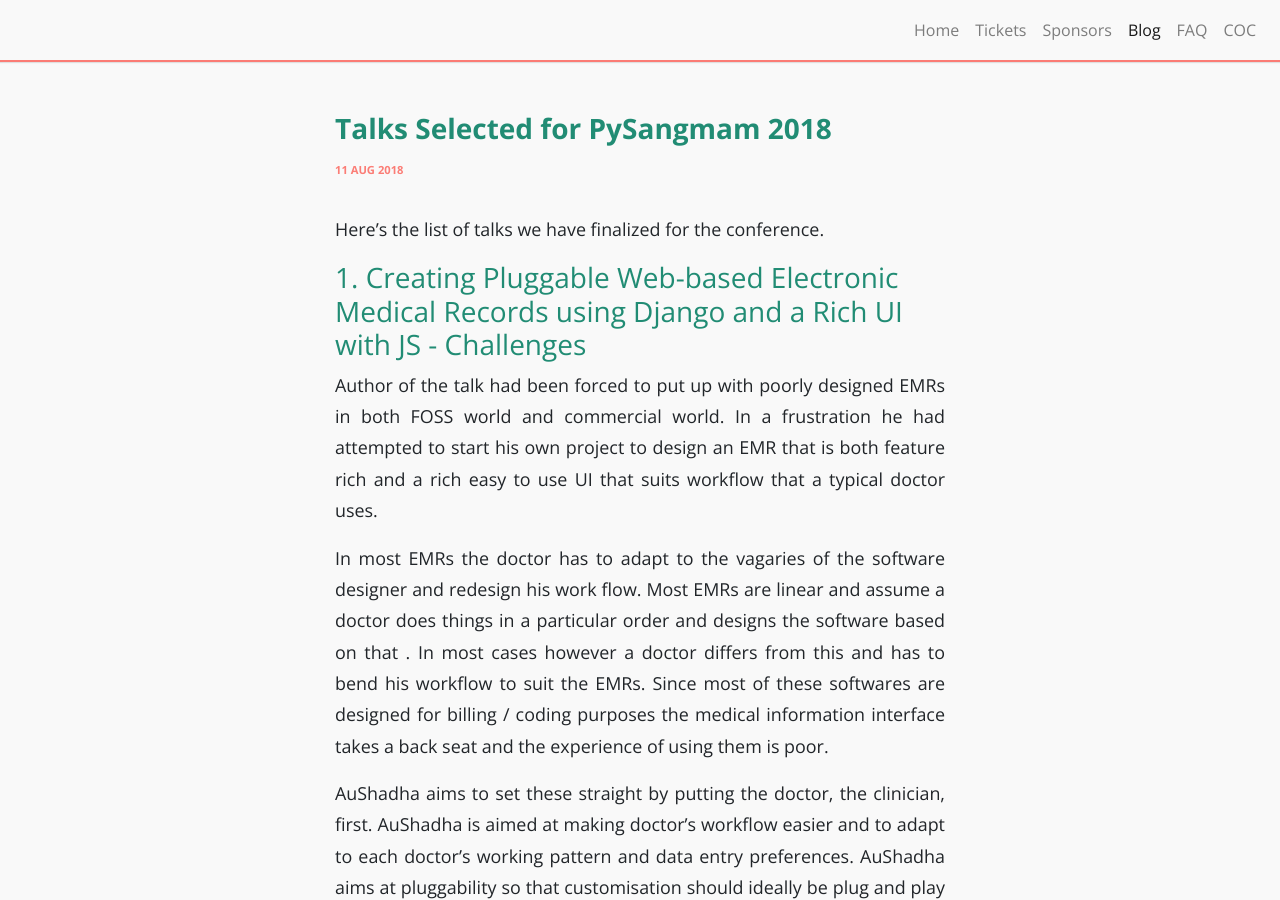
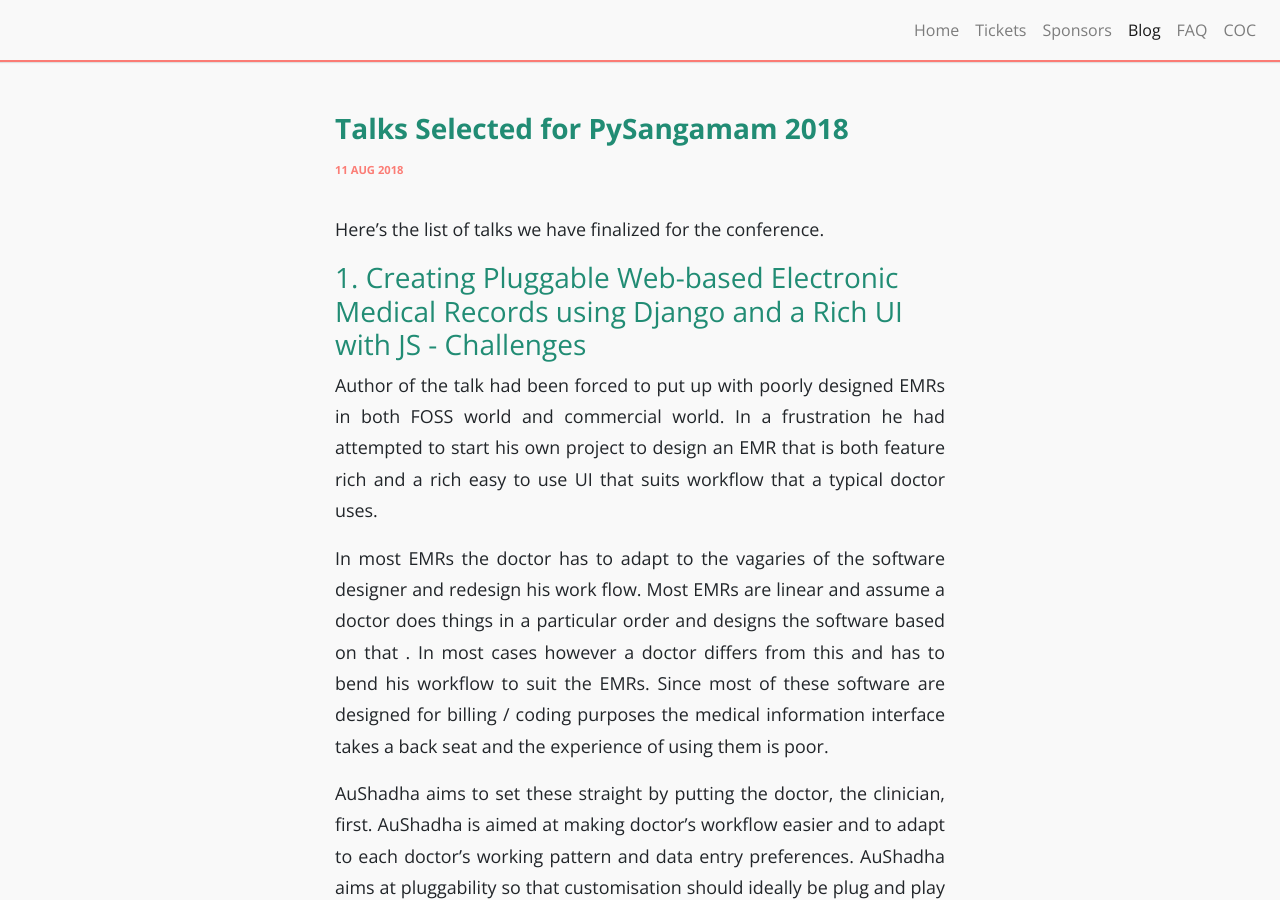
Before and after one commit to PySangamam/website, a Jekyll site: the page built from _posts/2018-08-11-talk-list.md, in a window 1280 px wide and 900 px high. Built offline with Jekyll 4.4.1, drawn with Linux system fonts in a browser that asks for light colours; some of the changed text lies outside the part shown.

Commit message:
Fixed typos and spelling errors.

```diff
--- a/_posts/2018-08-11-talk-list.md
+++ b/_posts/2018-08-11-talk-list.md
@@ -1,5 +1,5 @@
 ---
-title: Talks Selected for PySangmam 2018
+title: Talks Selected for PySangamam 2018
 author: PySangamam
 layout: blog
 permalink: /blog/2018/08/11/announcing-selected-talks/
@@ -27,7 +27,7 @@
 doctor does things in a particular order and designs the software
 based on that . In most cases however a doctor differs from this and
 has to bend his workflow to suit the EMRs. Since most of these
-softwares are designed for billing / coding purposes the medical
+software are designed for billing / coding purposes the medical
 information interface takes a back seat and the experience of using
 them is poor.
 
```
Also changed, not shown: other parts of _posts/2018-08-11-talk-list.md (+1 -1 lines).
